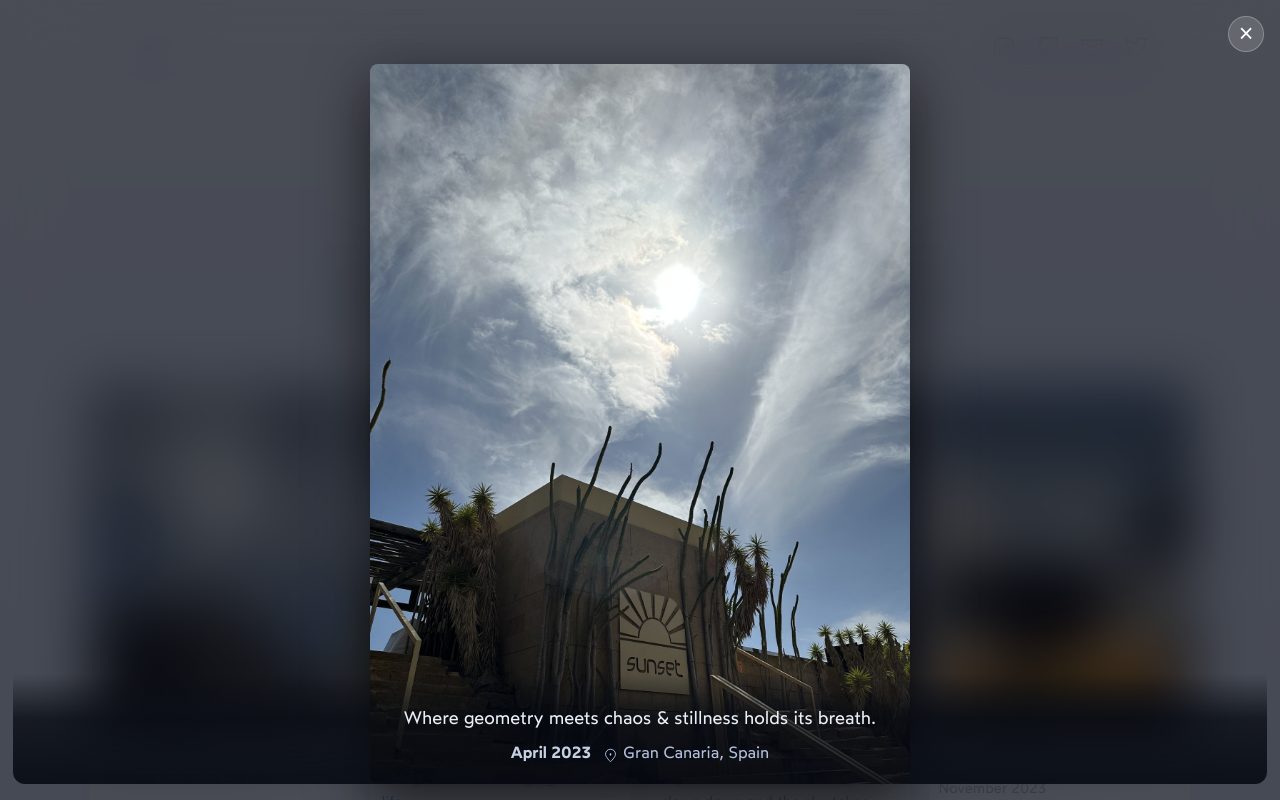
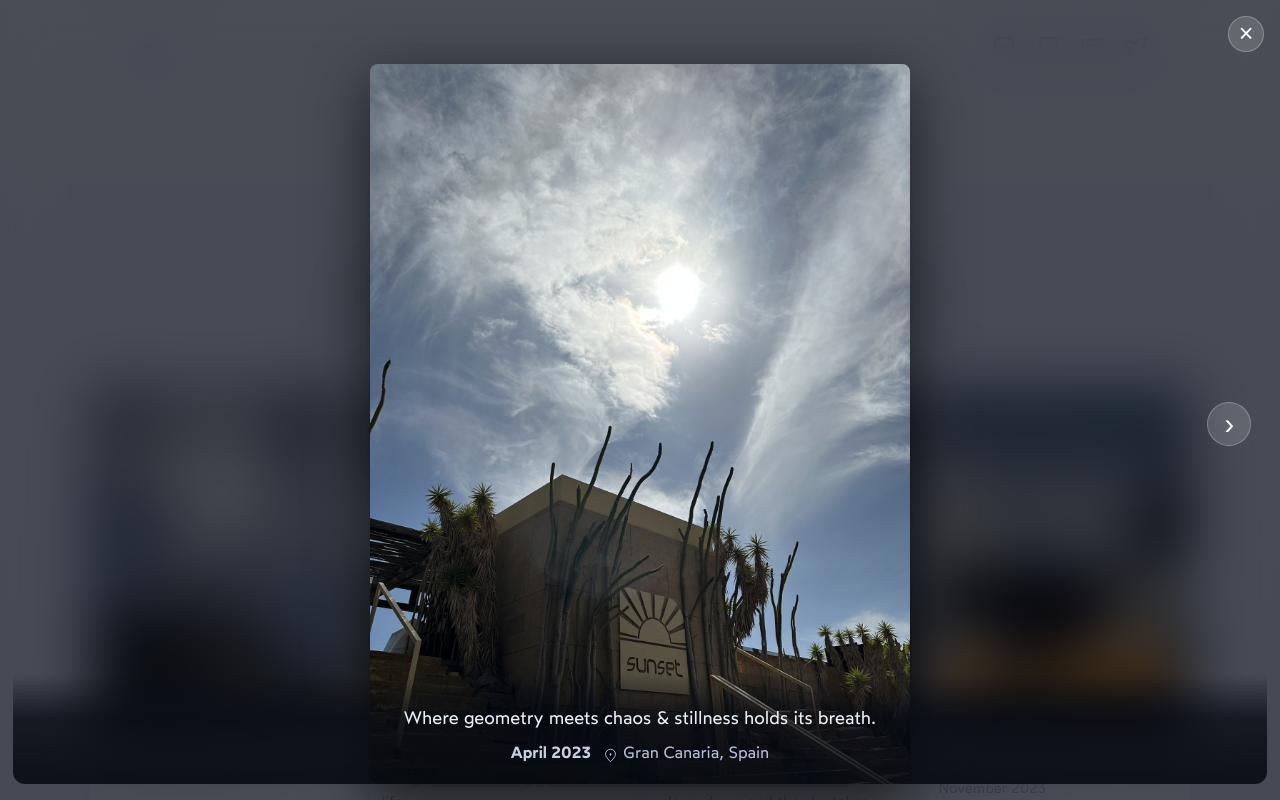
Before and after one commit to deepaktomar2032/deepaktomar2032.github.io, a SvelteKit app: page /photography in a window 1280 px wide. Both pictures are taken after a click on the button 220 px from the left and 560 px from the top of the page. Shown: the top 800 px of the page. Built offline with nearby package versions, Linux system fonts and the light colour scheme.

Commit message:
feat: add navigation buttons for lightbox photo viewer

```diff
--- a/src/routes/photography/+page.svelte
+++ b/src/routes/photography/+page.svelte
@@ -31,10 +31,28 @@
     unlockScroll()
   }
 
+  const prevPhoto = () => {
+    if (activePhotoIndex > 0) {
+      activePhotoIndex--
+    }
+  }
+
+  const nextPhoto = () => {
+    if (activePhotoIndex < photos.length - 1) {
+      activePhotoIndex++
+    }
+  }
+
   const handleLightboxKeydown = (event) => {
     if (event.key === 'Escape') {
       event.preventDefault()
       closePhoto()
+    } else if (event.key === 'ArrowLeft') {
+      event.preventDefault()
+      prevPhoto()
+    } else if (event.key === 'ArrowRight') {
+      event.preventDefault()
+      nextPhoto()
     }
   }
 
@@ -95,6 +113,14 @@
         <div class="lightbox__inner">
           <button class="lightbox__close" type="button" on:click={closePhoto} aria-label="Close photo">×</button>
 
+          <button
+            class="lightbox__prev"
+            type="button"
+            on:click={prevPhoto}
+            aria-label="Previous photo"
+            style:visibility={activePhotoIndex === 0 ? 'hidden' : 'visible'}>‹</button
+          >
+
           <div class="lightbox__image-wrapper">
             <img
               src={photos[activePhotoIndex].src}
@@ -123,6 +149,14 @@
               </div>
             {/if}
           </div>
+
+          <button
+            class="lightbox__next"
+            type="button"
+            on:click={nextPhoto}
+            aria-label="Next photo"
+            style:visibility={activePhotoIndex === photos.length - 1 ? 'hidden' : 'visible'}>›</button
+          >
         </div>
       </div>
     {/if}
@@ -283,6 +317,54 @@
     }
   }
 
+  .lightbox__prev,
+  .lightbox__next {
+    position: absolute;
+    top: 50%;
+    transform: translateY(-50%);
+    z-index: 2;
+    border: none;
+    border-radius: 999px;
+    background: rgba(255, 255, 255, 0.15);
+    border: 1.5px solid rgba(255, 255, 255, 0.25);
+    color: #fff;
+    width: 44px;
+    height: 44px;
+    cursor: pointer;
+    font-size: 1.6rem;
+    line-height: 1;
+    display: flex;
+    align-items: center;
+    justify-content: center;
+    transition: background 0.2s;
+
+    &:hover {
+      background: rgba(255, 255, 255, 0.28);
+    }
+
+    @media (max-width: 576px) {
+      width: 36px;
+      height: 36px;
+      font-size: 1.3rem;
+    }
+  }
+
+  .lightbox__prev {
+    left: 16px;
+
+    @media (max-width: 576px) {
+      left: 8px;
+    }
+  }
+
+  .lightbox__next {
+    right: 16px;
+
+    @media (max-width: 576px) {
+      right: 8px;
+    }
+  }
+
   .lightbox__image-wrapper {
     display: flex;
     flex-direction: column;
```
